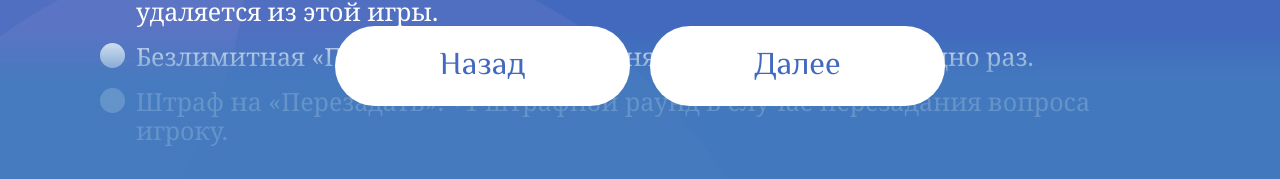
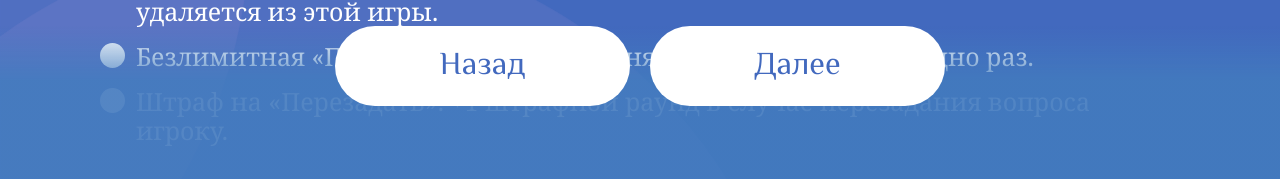
Before and after one commit to nekitos9/ToD, a React (Vite) app: page / in a window 1280 px wide. Both pictures are taken after a click on the button "Начать". Shown: the part 618-797 px from the top of the page. Built offline with nearby package versions, Linux system fonts and the light colour scheme; a web font is replaced by a local one.

Commit message:
unlimited skips plus

```diff
--- a/src/setup/RuleCheckbox.tsx
+++ b/src/setup/RuleCheckbox.tsx
@@ -3,13 +3,14 @@ import { actionIconData } from '../components/action-icon-data.generated'
 interface RuleCheckboxProps {
   readonly checked: boolean
   readonly children: string
+  readonly disabled?: boolean
   readonly onChange: (checked: boolean) => void
 }
 
-export function RuleCheckbox({ checked, children, onChange }: RuleCheckboxProps) {
+export function RuleCheckbox({ checked, children, disabled = false, onChange }: RuleCheckboxProps) {
   return (
-    <label className="rule-checkbox">
-      <input checked={checked} onChange={(event) => onChange(event.currentTarget.checked)} type="checkbox" />
+    <label className={`rule-checkbox${disabled ? ' rule-checkbox--disabled' : ''}`}>
+      <input checked={checked} disabled={disabled} onChange={(event) => onChange(event.currentTarget.checked)} type="checkbox" />
       <span className="rule-checkbox__control" aria-hidden="true">
         {checked ? (
           <svg viewBox={`0 0 ${actionIconData.ruleCheck.width} ${actionIconData.ruleCheck.height}`}>
--- a/src/setup/RulesScreen.tsx
+++ b/src/setup/RulesScreen.tsx
@@ -35,10 +35,14 @@ export function RulesScreen({ animateTransition, onBack, onNext, onSettingsChang
               <RuleCheckbox checked={settings.removeAfterAbsence} onChange={(removeAfterAbsence) => onSettingsChange({ ...settings, removeAfterAbsence })}>
                 {rulesContent.absence}
               </RuleCheckbox>
-              <RuleCheckbox checked={settings.unlimitedReplacement} onChange={(unlimitedReplacement) => onSettingsChange({ ...settings, unlimitedReplacement })}>
+              <RuleCheckbox checked={settings.unlimitedReplacement} onChange={(unlimitedReplacement) => onSettingsChange({
+                ...settings,
+                penalizeReplacement: unlimitedReplacement ? settings.penalizeReplacement : false,
+                unlimitedReplacement,
+              })}>
                 {rulesContent.unlimitedReplacement}
               </RuleCheckbox>
-              <RuleCheckbox checked={settings.penalizeReplacement} onChange={(penalizeReplacement) => onSettingsChange({ ...settings, penalizeReplacement })}>
+              <RuleCheckbox checked={settings.penalizeReplacement} disabled={!settings.unlimitedReplacement} onChange={(penalizeReplacement) => onSettingsChange({ ...settings, penalizeReplacement })}>
                 {rulesContent.replacementPenalty}
               </RuleCheckbox>
             </div>
--- a/src/setup/setup.css
+++ b/src/setup/setup.css
@@ -30,6 +30,8 @@
 .rule-checkbox > span:last-child { grid-column: 2; }
 .rule-checkbox__control svg { width: 14px; height: 14px; }
 .rule-checkbox input:focus-visible + .rule-checkbox__control { outline: var(--focus-width) solid var(--color-focus); outline-offset: var(--focus-offset); }
+.rule-checkbox--disabled { opacity: 0.46; cursor: default; }
+.rule-checkbox--disabled input { cursor: default; }
 
 @media (max-width: 767px) {
   .welcome {
```
Also changed, not shown: 2 other files (tests, documents, lock files or other folders).
